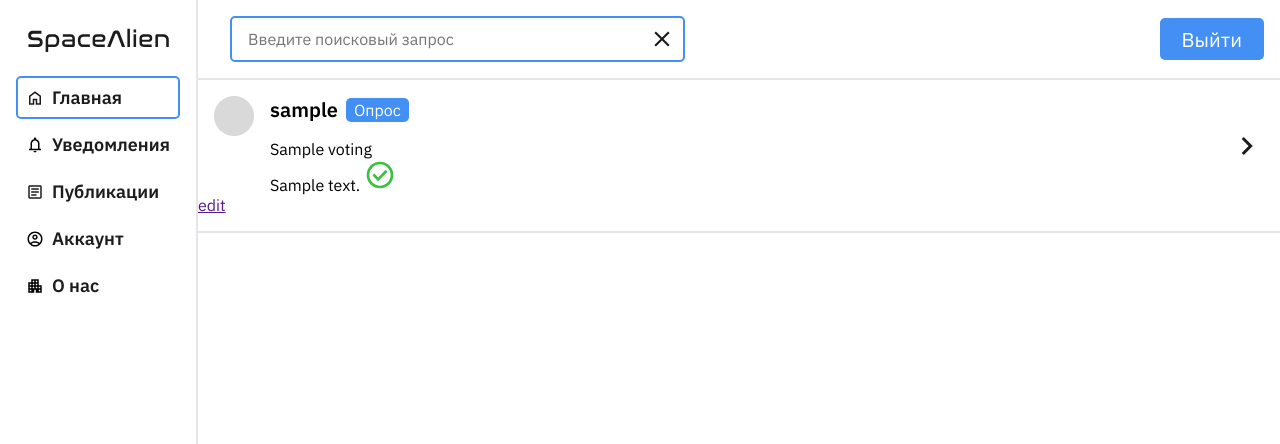
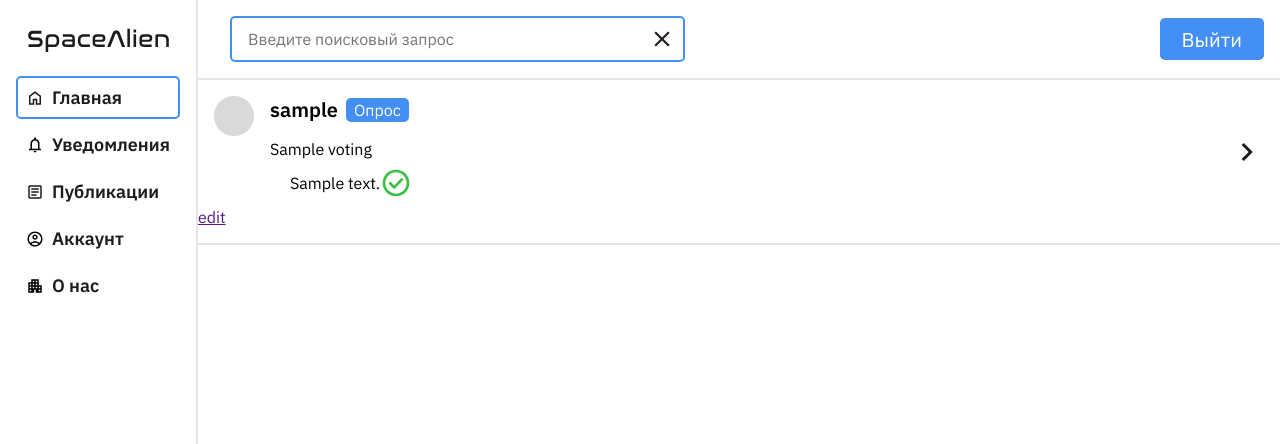
Before and after one commit to IvanchikIvan/Voting-Site, a Django app: page /user_options_list/1/ in a window 1280 px wide. Shown: the top 444 px of the page. Run offline with Django 5.2, Linux system fonts and the light colour scheme; a user stored in the database is signed in; tables that the repository leaves empty hold one stand-in row (values such as "Sample post").

Commit message:
Added styles to user options list

```diff
--- a/voting_app/static/css/voting.css
+++ b/voting_app/static/css/voting.css
@@ -195,6 +195,10 @@ main {
 
 .card__variants__content {
     padding-left: 8px;
+    display: flex;
+    font-display: row;
+    align-items: center;
+    justify-content: flex-start;
 }
 
 .card__send__container {
--- a/voting_app/templates/user_options_list.html
+++ b/voting_app/templates/user_options_list.html
@@ -8,6 +8,7 @@
     <link rel="stylesheet" href="{% static 'css\index.css' %}" />
     <link rel="stylesheet" href="{% static 'css\menu.css' %}" />
     <link rel="stylesheet" href="{% static 'css\header.css' %}" />
+    <link rel="stylesheet" href="{% static 'css\voting.css' %}" />
     <link rel="stylesheet" href="{% static 'css\scrollbar.css' %}" />
   </head>
   <body>
```
